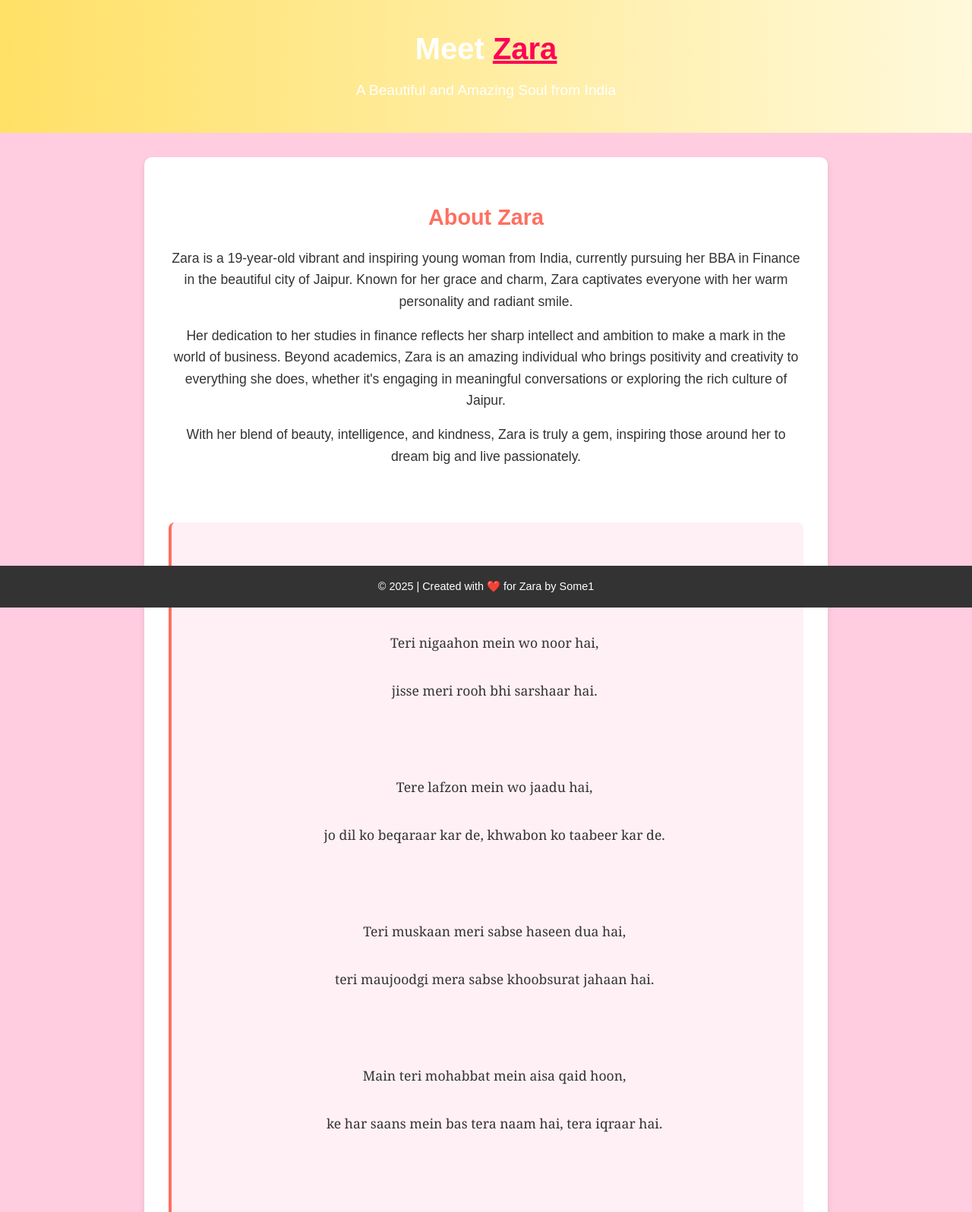
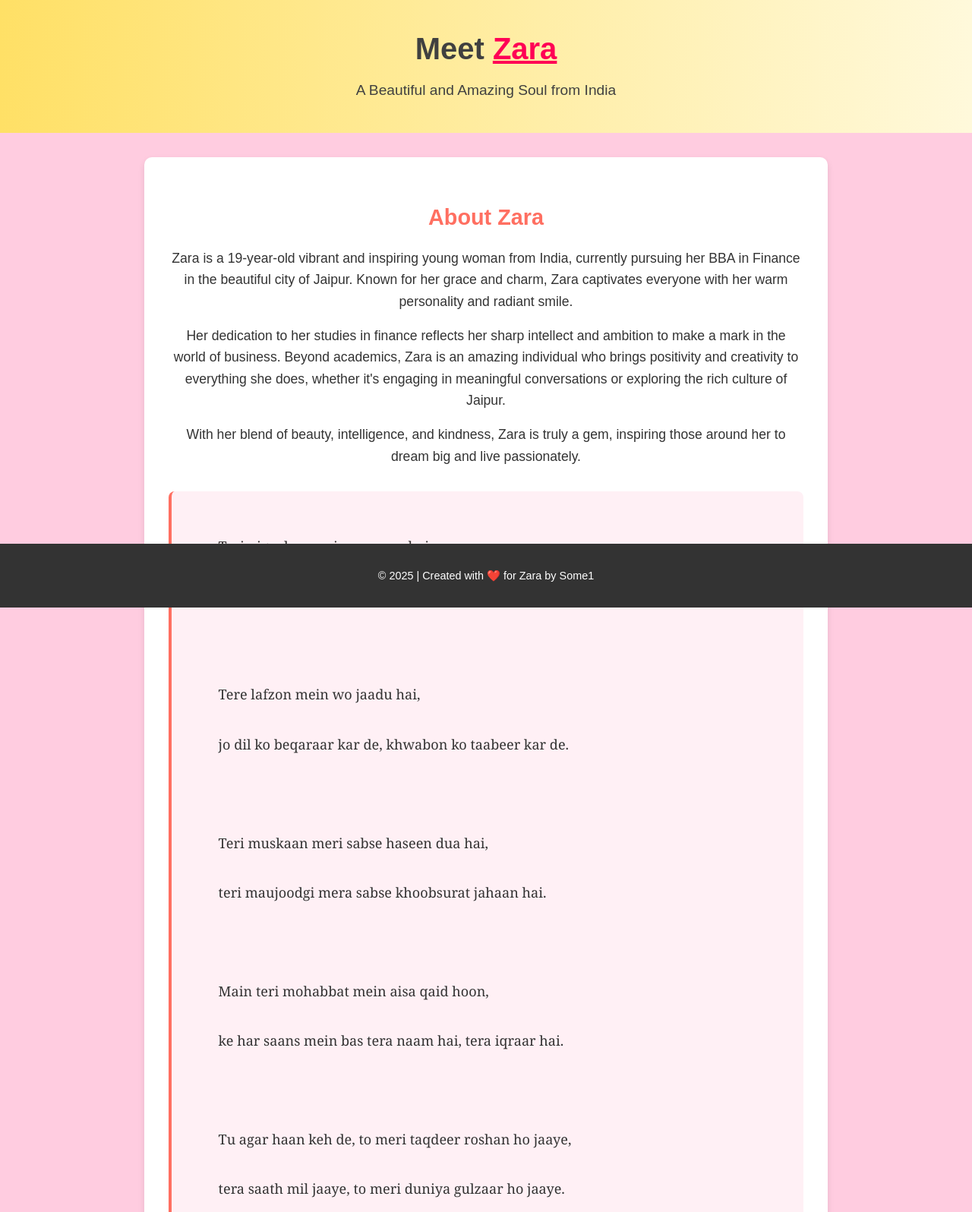
Before and after one commit to MrBrave1/Zara-angel, a plain HTML site: page index.html in a window 1280 px wide. Shown: the top 1596 px of the page at 76% size. Drawn offline with Linux system fonts and the light colour scheme.

Commit message:
Update index.html

```diff
--- a/index.html
+++ b/index.html
@@ -7,84 +7,101 @@
   <audio id="bgMusic">
     <source src="music.mp3" type="audio/mpeg">
   </audio>
-
   <style>
-    .clickable-name {
-  cursor: pointer;
-  text-decoration: underline;
-  color: #ff0055;
-  transition: color 0.3s;
-}
-
-.clickable-name:hover {
-  color: #ff3366;
+    :root {
+      --golden-yellow: #ffe066;
+      --golden-light: #fff9db;
+      --accent-pink: #ff6f61;
+      --deep-pink: #ff0055;
+      --lighter-pink: #ff3366;
+      --background-pink: #ffcce0;
+      --poem-bg: #fff0f5;
+      --box-shadow: 0 4px 8px rgba(0,0,0,0.1);
+      --container-width: 900px;
     }
 
     body {
       font-family: 'Arial', sans-serif;
       margin: 0;
       padding: 0;
-      background-color: #ffcce0;
+      background-color: var(--background-pink);
       color: #333;
       line-height: 1.6;
       overflow-x: hidden;
     }
 
     header {
-      background: linear-gradient(to right, #ffe066, #fff9db);
-      color: white;
+      background: linear-gradient(to right, var(--golden-yellow), var(--golden-light));
+      color: #404040;
       text-align: center;
       padding: 2rem 0;
     }
-
     header h1 {
       margin: 0;
       font-size: 2.5rem;
     }
-
     header p {
       font-size: 1.2rem;
       margin: 0.5rem 0;
     }
 
+    .clickable-name {
+      cursor: pointer;
+      text-decoration: underline;
+      color: var(--deep-pink);
+      transition: color 0.3s;
+    }
+    .clickable-name:hover {
+      color: var(--lighter-pink);
+    }
+
     .container {
-      max-width: 900px;
+      max-width: var(--container-width);
       margin: 2rem auto;
       padding: 0 1rem;
     }
 
     .description {
-      background: white;
+      background: #fff;
       padding: 2rem;
       border-radius: 10px;
-      box-shadow: 0 4px 8px rgba(0, 0, 0, 0.1);
+      box-shadow: var(--box-shadow);
       text-align: center;
     }
-
     .description h2 {
-      color: #ff6f61;
+      color: var(--accent-pink);
       font-size: 1.8rem;
       margin-bottom: 1rem;
     }
-
     .description p {
       font-size: 1.1rem;
       margin-bottom: 1rem;
     }
 
-    /* Horizontal scroll flower gallery */
+    .poem {
+      background: var(--poem-bg);
+      border-left: 4px solid var(--accent-pink);
+      padding: 1.5rem;
+      margin: 2rem 0 0 0;
+      border-radius: 8px;
+      font-family: 'Georgia', serif;
+      font-size: 1.13rem;
+      line-height: 1.8;
+      white-space: pre-wrap;
+      text-align: left;
+    }
+
     .gallery {
-      margin: 2rem auto;
+      margin: 2rem auto 1rem auto;
       padding: 1rem;
       background: #fff;
       border-radius: 10px;
-      box-shadow: 0 4px 8px rgba(0, 0, 0, 0.1);
-      overflow-x: auto;
+      box-shadow: var(--box-shadow);
       display: flex;
       gap: 1rem;
+      overflow-x: auto;
       scroll-snap-type: x mandatory;
     }
-
     .gallery img {
       flex: 0 0 auto;
       width: 220px;
@@ -93,25 +110,23 @@
       object-fit: cover;
       scroll-snap-align: center;
       transition: transform 0.3s;
+      box-shadow: 0 2px 6px rgba(0,0,0,0.07);
+      background: #f9f9f9;
     }
-
     .gallery img:hover {
       transform: scale(1.05);
     }
 
     footer {
       background: #333;
-      color: white;
+      color: #fff;
       text-align: center;
       padding: 1rem 0;
       position: fixed;
       bottom: 0;
       width: 100%;
-    }
-
-    footer p {
-      margin: 0;
       font-size: 0.9rem;
+      z-index: 999;
     }
 
     @media (max-width: 600px) {
@@ -124,23 +139,16 @@
       .description h2 {
         font-size: 1.5rem;
       }
-      .description p {
+      .description p, .poem {
         font-size: 1rem;
       }
       .gallery img {
-        width: 150px;
-        height: 150px;
-      }}
-      .poem {
-  background: #fff0f5; /* light pink poetic background */
-  border-left: 4px solid #ff6f61;
-  padding: 1.5rem;
-  margin: 2rem 0;
-  border-radius: 8px;
-  font-family: 'Georgia', serif;
-  font-size: 1.2rem;
-  line-height: 1.8;
-  white-space: pre-wrap; /* preserves spaces & line breaks */
+        width: 140px;
+        height: 140px;
+      }
+      .container {
+        padding: 0 0.3rem;
+      }
     }
   </style>
   <script>
@@ -149,23 +157,25 @@
       audio.play();
     }
   </script>
-
 </head>
 <body>
   <header>
     <h1>Meet <span class="clickable-name" onclick="playMusic()">Zara</span></h1>
     <p>A Beautiful and Amazing Soul from India</p>
   </header>
-
   <div class="container">
     <div class="description">
       <h2>About Zara</h2>
-      <p>Zara is a 19-year-old vibrant and inspiring young woman from India, currently pursuing her BBA in Finance in the beautiful city of Jaipur. Known for her grace and charm, Zara captivates everyone with her warm personality and radiant smile.</p>
-      <p>Her dedication to her studies in finance reflects her sharp intellect and ambition to make a mark in the world of business. Beyond academics, Zara is an amazing individual who brings positivity and creativity to everything she does, whether it's engaging in meaningful conversations or exploring the rich culture of Jaipur.</p>
-      <p>With her blend of beauty, intelligence, and kindness, Zara is truly a gem, inspiring those around her to dream big and live passionately.</p>
-      <br>
+      <p>
+        Zara is a 19-year-old vibrant and inspiring young woman from India, currently pursuing her BBA in Finance in the beautiful city of Jaipur. Known for her grace and charm, Zara captivates everyone with her warm personality and radiant smile.
+      </p>
+      <p>
+        Her dedication to her studies in finance reflects her sharp intellect and ambition to make a mark in the world of business. Beyond academics, Zara is an amazing individual who brings positivity and creativity to everything she does, whether it's engaging in meaningful conversations or exploring the rich culture of Jaipur.
+      </p>
+      <p>
+        With her blend of beauty, intelligence, and kindness, Zara is truly a gem, inspiring those around her to dream big and live passionately.
+      </p>
       <div class="poem">
-  <p>
         Teri nigaahon mein wo noor hai,<br>
         jisse meri rooh bhi sarshaar hai.<br><br>
 
@@ -180,7 +190,6 @@
 
         Tu agar haan keh de, to meri taqdeer roshan ho jaaye,<br>
         tera saath mil jaaye, to meri duniya gulzaar ho jaaye.
-  </p>
       </div>
       <div class="poem">
         तेरी निगाहों में वो नूर है,
@@ -198,11 +207,7 @@
         तू अगर हाँ कह दे, तो मेरी तक़दीर रोशन हो जाए,
         तेरा साथ मिल जाए, तो मेरी दुनिया गुलज़ार हो जाए।
       </div>
-
     </div>
-
-    <!-- Flower Photo Gallery -->
-   <!-- Flower Photo Gallery -->
     <div class="gallery">
       <img src="flower1.jpg" alt="Flower 1">
       <img src="flower2.jpg" alt="Flower 2">
@@ -210,9 +215,7 @@
       <img src="flower4.jpg" alt="Flower 4">
       <img src="flower5.jpg" alt="Flower 5">
     </div>
-
   </div>
-
   <footer>
     <p>&copy; 2025 | Created with ❤️ for Zara by Some1</p>
   </footer>
```
Lines whose indentation alone changed are shown as unchanged.
